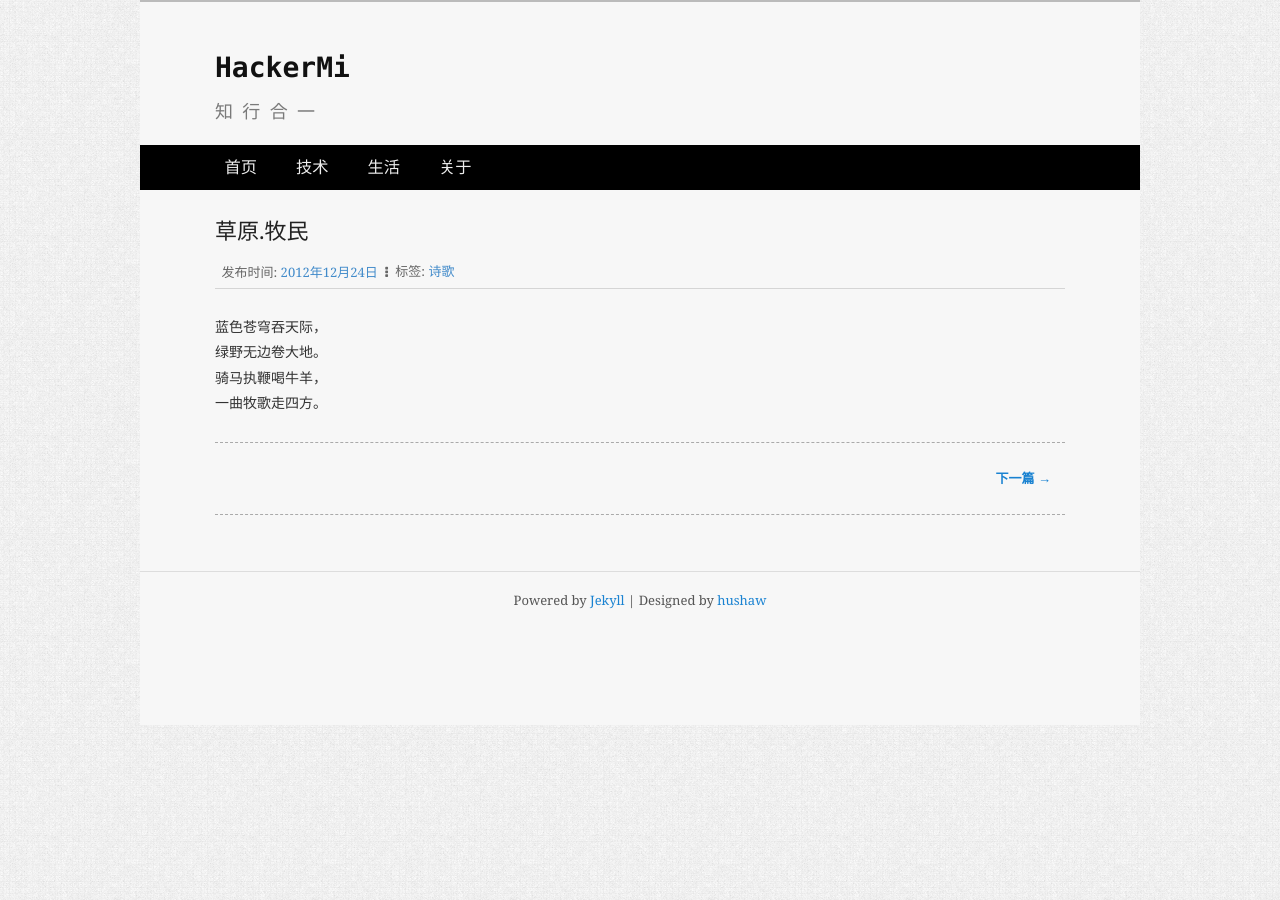
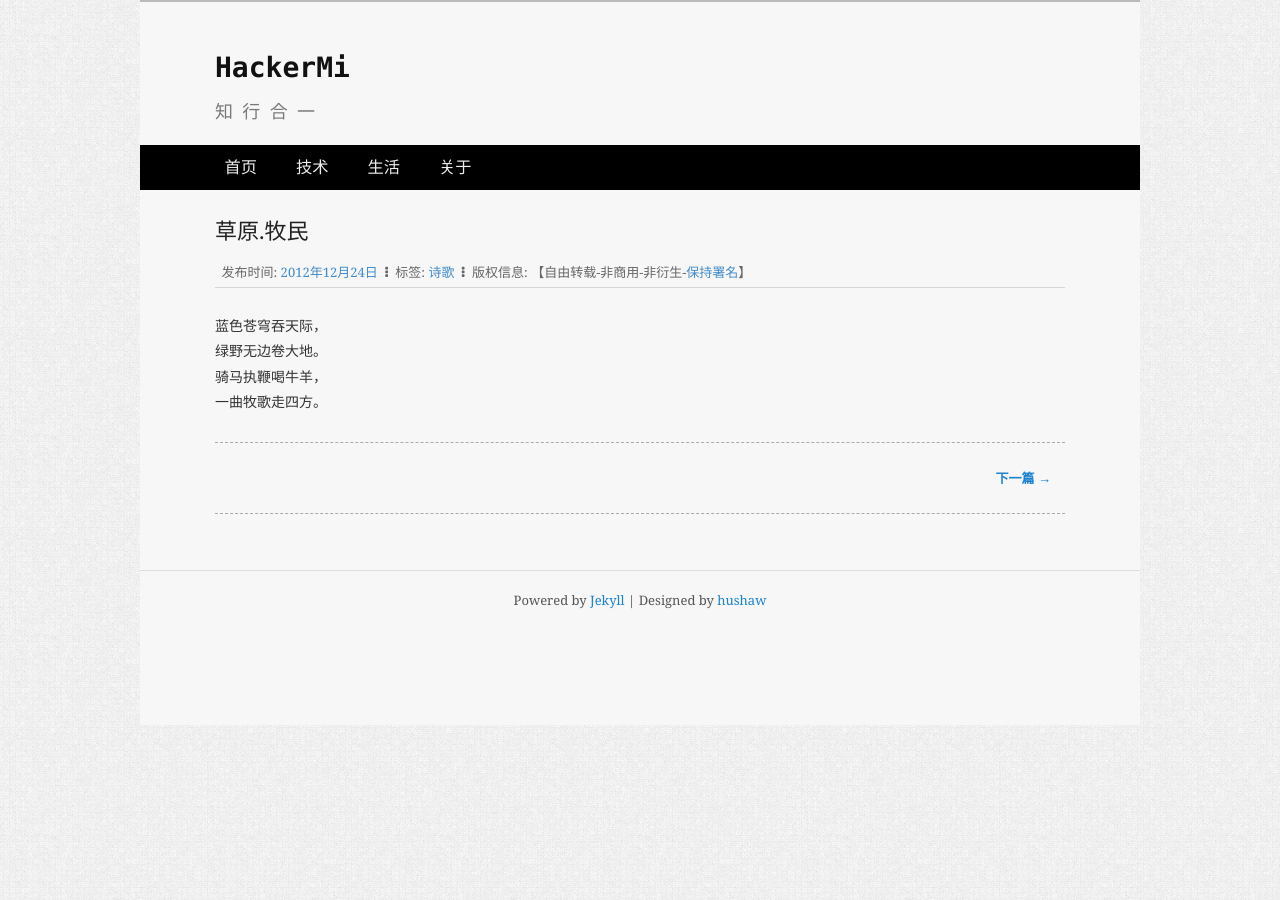
Before and after one commit to HackerMi/hackermi.github.com, a Jekyll site: the page built from _posts/life/2012-12-24-诗歌-草原-牧民.md, in a window 1280 px wide. Built offline with Jekyll 4.4.1, drawn with Linux system fonts in a browser that asks for light colours; Markdown is read by kramdown in place of the engine named in the settings; comment, search, counter and statistics services are not loaded.

Commit message:
add copyright info
Signed-off-by: HackerMi <wawi1985@163.com>

```diff
--- a/_layouts/post.html
+++ b/_layouts/post.html
@@ -17,7 +17,13 @@ layout: default
             {% for tag in page.tags %}
             <a href="/tags.html#{{ tag }}-ref">{{ tag }}</a>
             {% endfor %}
+        </span>
+        {% unless page.title contains '【转载】' %}
+        <span><i class="fa fa-ellipsis-v"></i></span>
         <span>
+           版权信息: 【自由转载-非商用-非衍生-<a href="/about.html">保持署名</a>】
+        </span>
+        {% endunless %}
     </div>
     <div class="post-entry">
         {{ content }}
```
